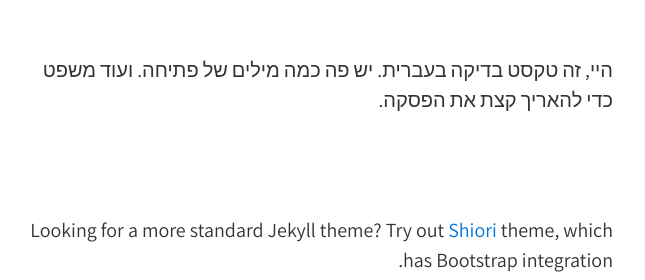
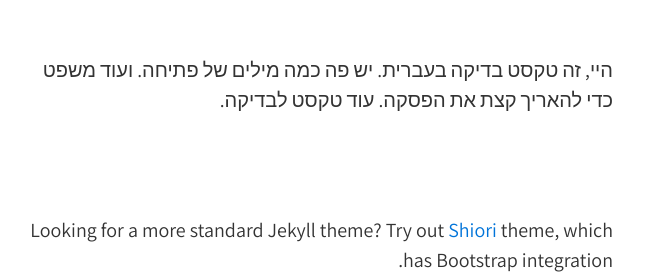
Before and after one commit to alexpolonsky/alexpolonsky.github.io, a Jekyll site: the page built from index.md, in a window 1280 px wide and 900 px high. Shown: the part 165-445 px from the top of the window, without its empty margins (327-972 px from the left). Built offline with Jekyll 4.4.1, drawn with Linux system fonts in a browser that asks for light colours.

```diff
--- a/index.md
+++ b/index.md
@@ -2,7 +2,7 @@
 layout: default
 ---
 
-היי, זה טקסט בדיקה בעברית. יש פה כמה מילים של פתיחה. ועוד משפט כדי להאריך קצת את הפסקה.
+היי, זה טקסט בדיקה בעברית. יש פה כמה מילים של פתיחה. ועוד משפט כדי להאריך קצת את הפסקה. עוד טקסט לבדיקה.
 
 <iframe allowtransparency="true" frameborder="0" scrolling="no" src="//platform.twitter.com/widgets/follow_button.html?screen_name=alexpo&lang=he&show_count=false" style="width:300px; height:20px;"></iframe><br/>
 
```
Also changed, not shown: .travis.yml (added).
